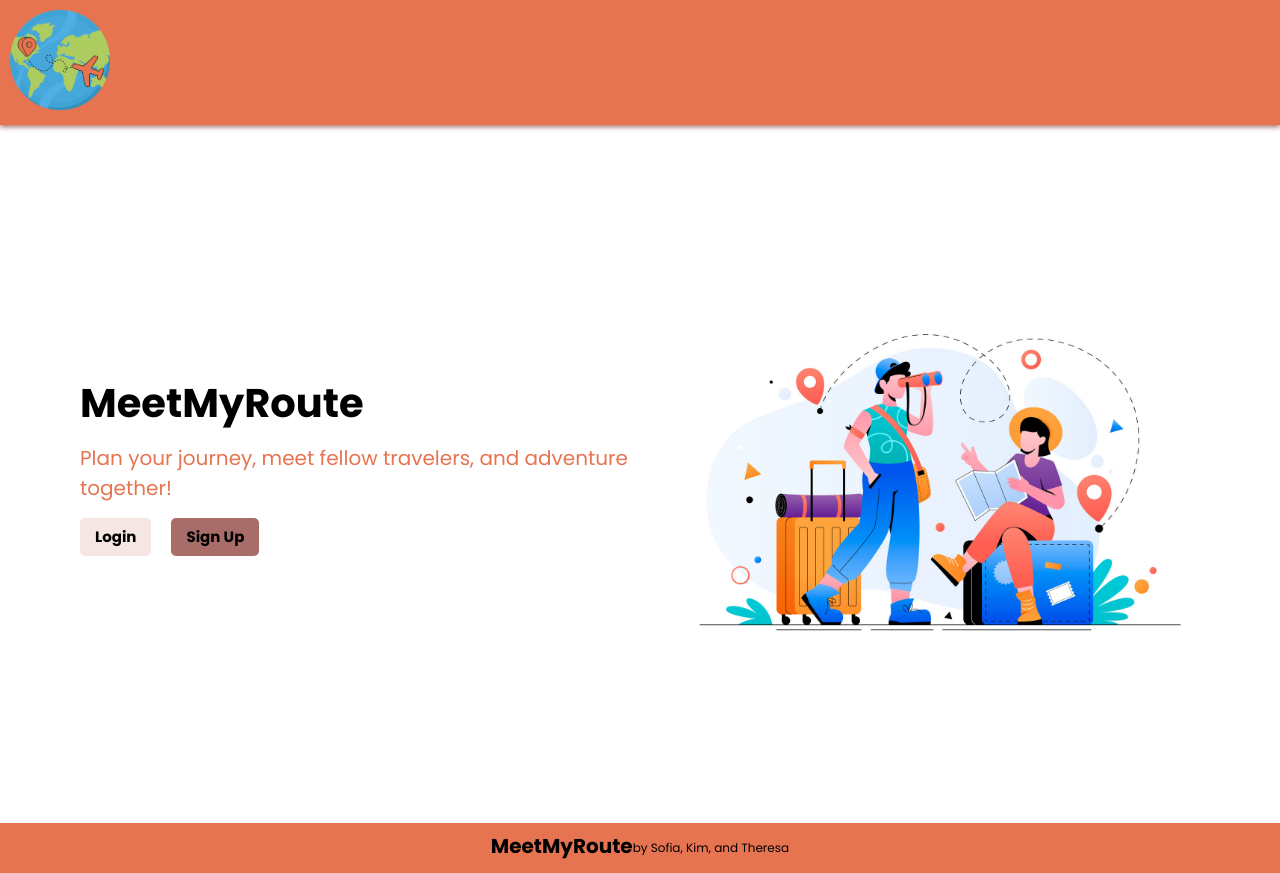
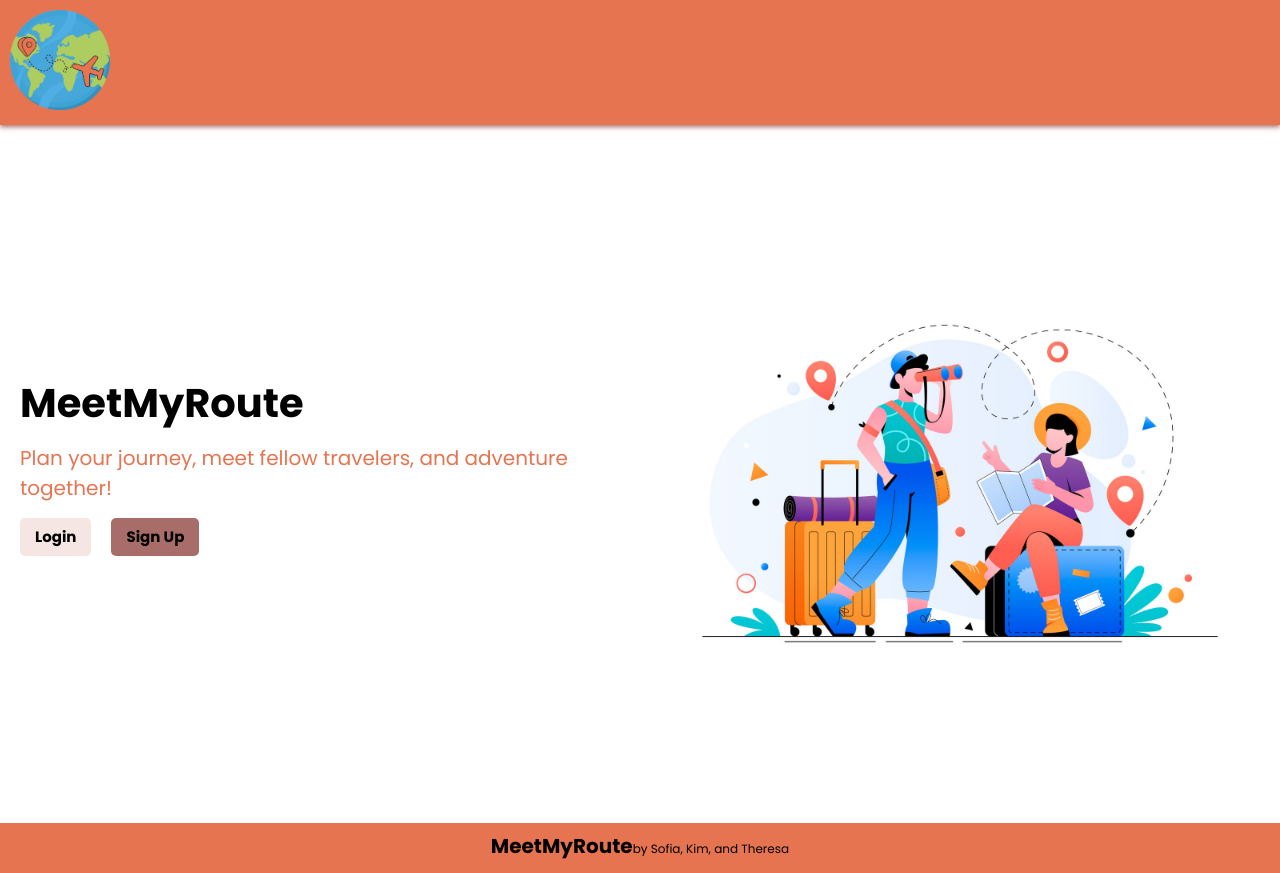
Before and after one commit to MeetMyRoute/T3A2-FullStackApp-PartB-FrontEnd, a React (Vite) app: page / in a window 1280 px wide. Built offline with nearby package versions, Linux system fonts and the light colour scheme.

Commit message:
fixed css

```diff
--- a/src/stylesheets/Footer.css
+++ b/src/stylesheets/Footer.css
@@ -31,7 +31,8 @@
     }
 
     .footer-credits {
-        font-size: 1.1rem;
+        font-size: 1.5rem;
+        padding-bottom: 0.2rem;
     }
 }
 
@@ -39,5 +40,6 @@
 @media (min-width: 1024px) {
     .footer-credits {
         font-size: 1.2rem;
+        padding-top: 0.3rem;
     }
 }
--- a/src/stylesheets/HomeSection.css
+++ b/src/stylesheets/HomeSection.css
@@ -7,6 +7,7 @@
     background-color: var(--background-color);
     color: var(--text-color);
     min-height: 86vh;
+    justify-content: center;
 }
 
 .home-title {
@@ -83,7 +84,6 @@
     }
 
     .home-image {
-        flex: 1;
         margin-top: 0;
     }
 }
@@ -93,11 +93,11 @@
     .home-section {
         flex-direction: row;
         text-align: left;
+        justify-content: space-evenly;
     }
 
     .home-content {
-        flex: 1;
-        padding-left: 6rem;
+        padding-right: 2rem;
     }
 
     .home-buttons {
@@ -105,8 +105,4 @@
         display: flex;
         justify-content: flex-start;
     }
-
-    .home-image {
-        padding-right: 4rem;
-    }
 }
--- a/src/stylesheets/LoginForm.css
+++ b/src/stylesheets/LoginForm.css
@@ -1,5 +1,3 @@
-@import url('https://fonts.googleapis.com/css2?family=Poppins:ital,wght@0,100;0,200;0,300;0,400;0,500;0,600;0,700;0,800;0,900;1,100;1,200;1,300;1,400;1,500;1,600;1,700;1,800;1,900&display=swap');
-
 * {
   box-sizing: border-box;
   padding: 0px;
@@ -11,7 +9,6 @@ html {
 }
 
 body {
-  font-family: "Poppins", sans-serif;
   display: flex;
   flex-direction: column;
   min-height: 100vh;
@@ -25,6 +22,7 @@ body {
   padding: 20px;
   max-height: 100%;
   overflow: auto;
+  min-height: 86vh;
 }
 
 .login-right form {
@@ -162,6 +160,7 @@ form button[type='submit']:hover {
 @media (min-width: 768px) {
   .login-main {
     padding: 40px;
+    min-height: 87.3vh;
   }
 
   .login-center h2 {
--- a/src/stylesheets/NavBar.css
+++ b/src/stylesheets/NavBar.css
@@ -21,6 +21,7 @@
 .hamburger {
     display: flex;
     justify-content: flex-end;
+    padding-right: 2rem;
 }
 
 .navbar-links {
@@ -40,7 +41,7 @@
 .navbar-links a {
     text-decoration: none;
     color: var(--text-color);
-    font-size: 1rem;
+    font-size: 1.5rem;
     transition: color 0.3s ease;
 }
 
```
